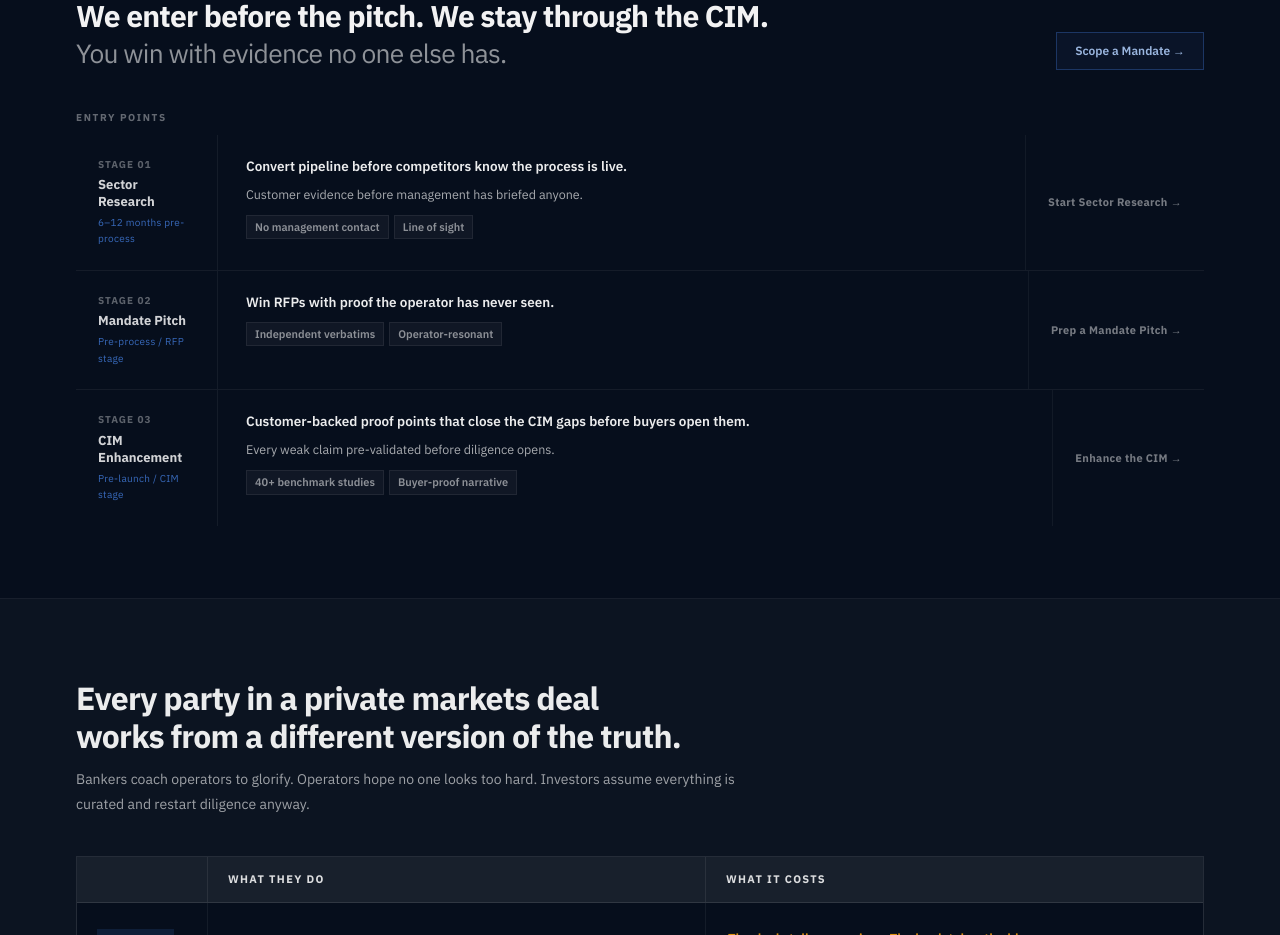
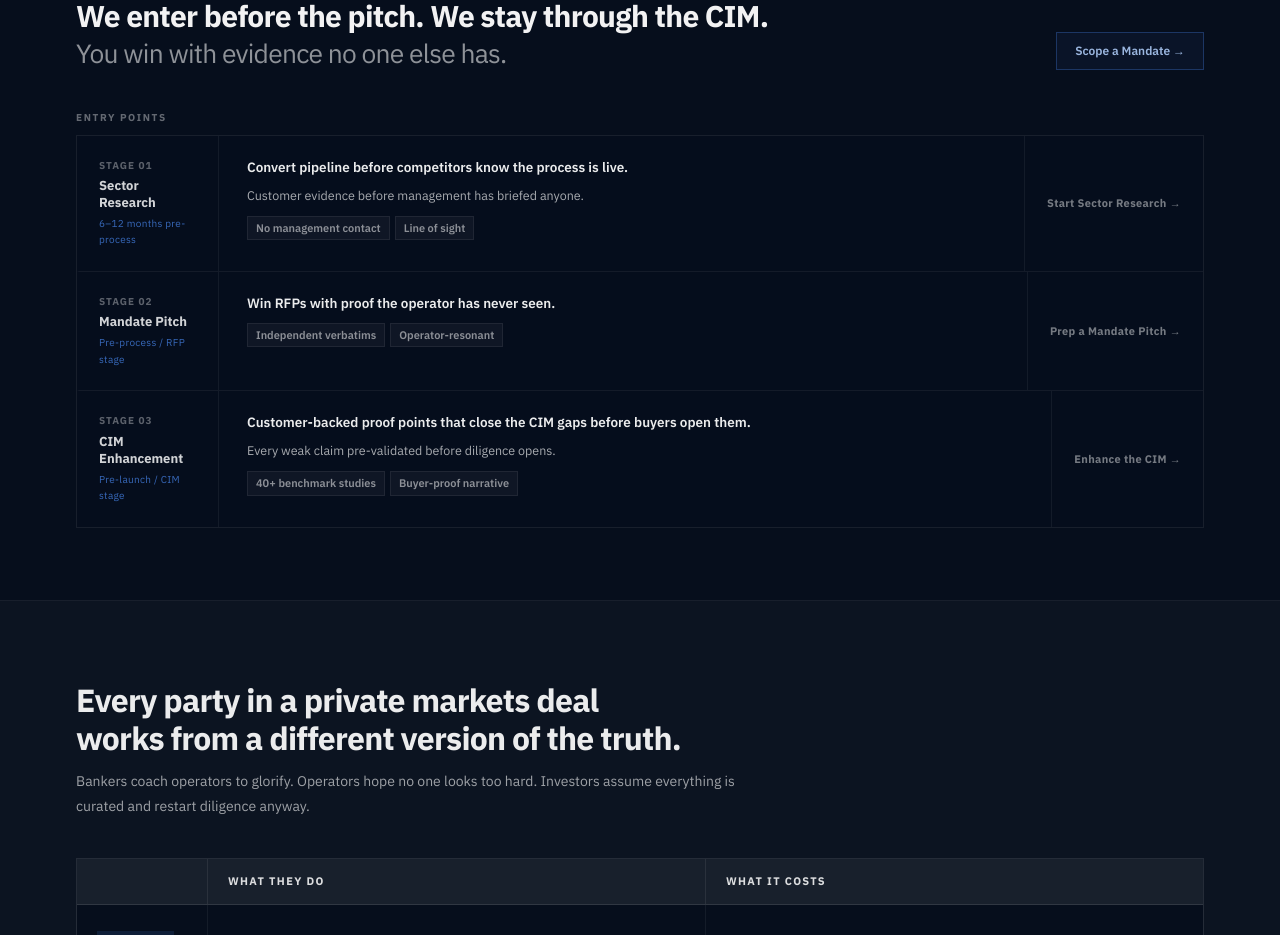
Before and after one commit to Crossover-Research/sell-side-overview-site, a Next.js app: page /intelligence in a window 1280 px wide. Shown: the part 800-1735 px from the top of the page. Built offline with nearby package versions, Linux system fonts and the light colour scheme.

Commit message:
fix: continuous column dividers — gap:0 + borderBottom per row

```diff
--- a/components/CapabilitiesEngine.tsx
+++ b/components/CapabilitiesEngine.tsx
@@ -72,7 +72,7 @@ export function CapabilitiesEngine() {
         </div>
 
         {/* Stage rows */}
-        <div style={{ display:'flex', flexDirection:'column', gap:1, background:'rgba(255,255,255,.06)' }}>
+        <div style={{ display:'flex', flexDirection:'column', border:'1px solid rgba(255,255,255,.07)' }}>
           {STAGES.map((s, i) => {
             const isActive = activeStage === i;
             return (
@@ -84,6 +84,7 @@ export function CapabilitiesEngine() {
                   background: isActive ? 'rgba(77,144,254,.07)' : 'rgba(6,14,28,.97)',
                   cursor:'pointer', transition:'background .15s',
                   borderLeft:`2px solid ${isActive ? 'rgba(77,144,254,.5)' : 'transparent'}`,
+                  borderBottom: i < STAGES.length - 1 ? '1px solid rgba(255,255,255,.06)' : 'none',
                 }}
                 onMouseEnter={e => { if (!isActive) (e.currentTarget as HTMLElement).style.background = 'rgba(255,255,255,.02)'; }}
                 onMouseLeave={e => { if (!isActive) (e.currentTarget as HTMLElement).style.background = 'rgba(6,14,28,.97)'; }}
@@ -113,7 +114,7 @@ export function CapabilitiesEngine() {
                 </div>
 
                 {/* CTA */}
-                <div style={{ padding:'22px 22px', display:'flex', alignItems:'center', borderLeft:'1px solid rgba(255,255,255,.05)' }}>
+                <div style={{ padding:'22px 22px', display:'flex', alignItems:'center', borderLeft:'1px solid rgba(255,255,255,.06)' }}>
                   <a
                     href="/intelligence?request=1"
                     onClick={e => e.stopPropagation()}
```
